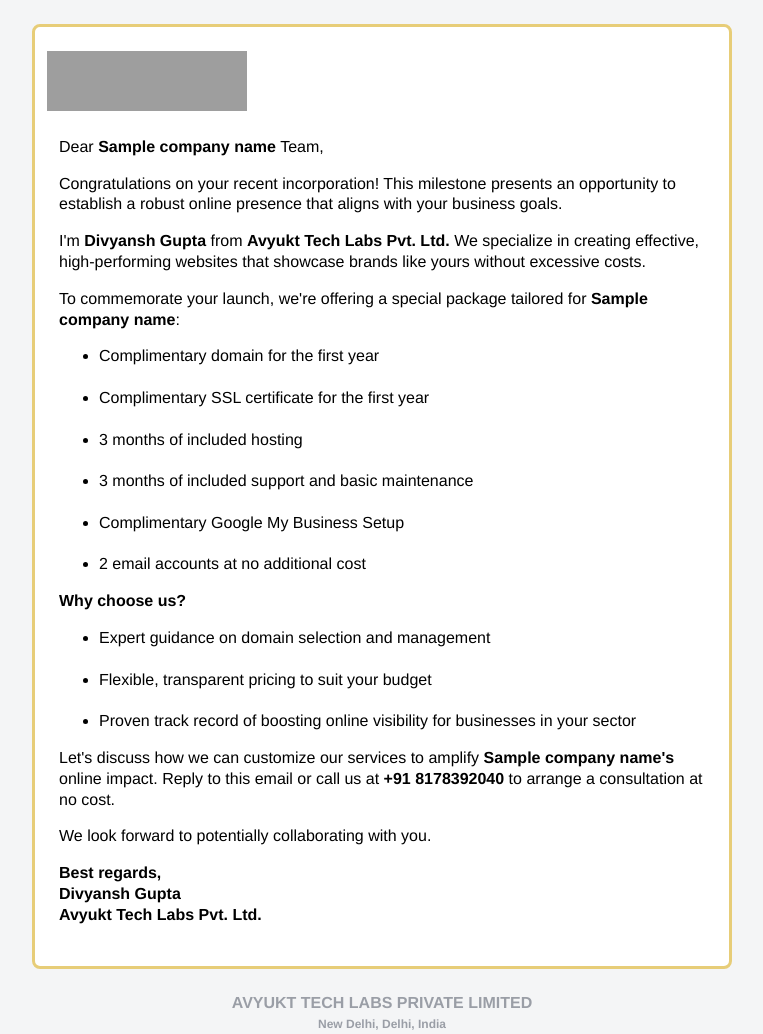
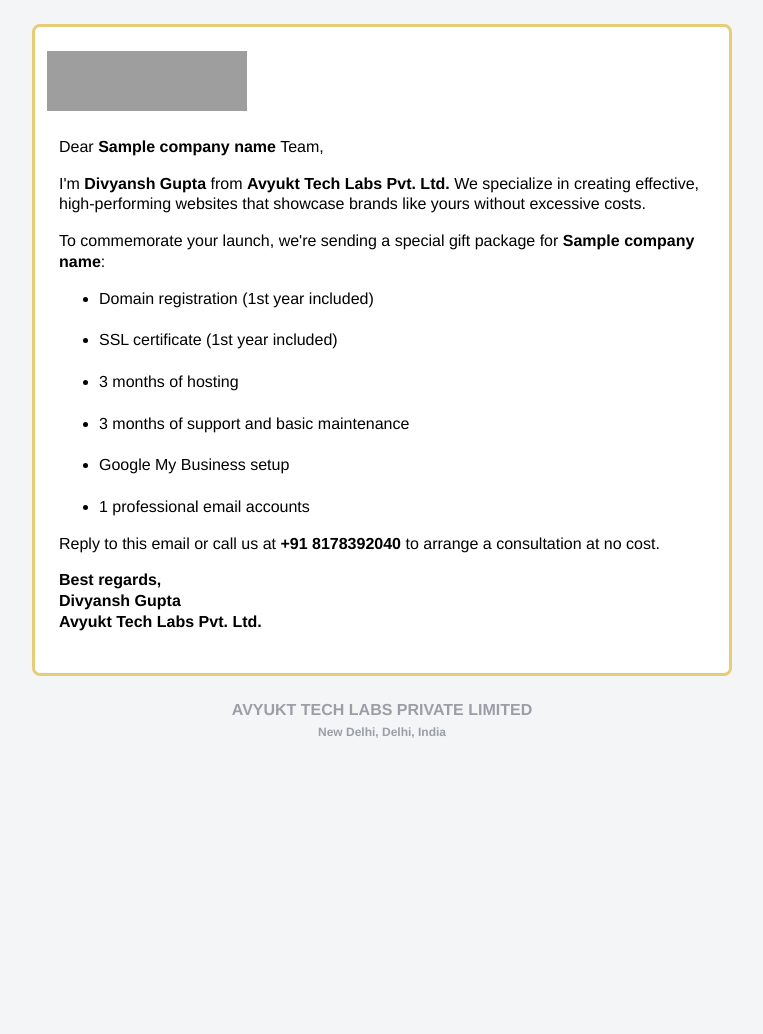
Before and after one commit to divyanshg/mca_automator, a Python web app: template templates/email_template.html in a window 1280 px wide. Shown: the whole page, without its empty margins (258-1021 px from the left). After the commit the page ends 738 px from the top, so only its background shows below. Run offline with Jinja, Linux system fonts and the light colour scheme; the template is opened without the code that fills it: most values are stand-ins (such as "Sample title", 1, 10 or a date in 2020); grey boxes are pictures that could not be loaded.

Commit message:
fix: new spam proof template(maybe)

```diff
--- a/config.py
+++ b/config.py
@@ -5,5 +5,5 @@
 FROM_EMAIL = "avyukt.labs21@gmail.com"
 FROM_PASSWORD = "iyax lowj lumd meix"
 XLSX_FILE = f"data/Companies Registered {today}.xlsx"
-TEMPLATE_FILE = "templates/email_template.html"
+TEMPLATE_FILE = "templates/template.html"
 API_URL = "https://www.mca.gov.in/bin/MDSMasterDataServlet"
--- a/email_sender.py
+++ b/email_sender.py
@@ -15,7 +15,7 @@
     msg = MIMEMultipart()
     msg['From'] = FROM_EMAIL
     msg['To'] = to_email
-    msg['Subject'] = f"Free domain + Hosting for {company_name}"
+    msg['Subject'] = f"Professional Website Development for {company_name}"
 
     # Add tracking pixel
     # encoded_email = urllib.parse.quote(to_email)
--- a/main.py
+++ b/main.py
@@ -27,6 +27,7 @@
 
                 if company_data and 'emailAddress' in company_data:
                     email_address = company_data['emailAddress']
+                    # email_address = "manyabhati21@gmail.com"
                     send_email(email_address, company_data["company"])
                     # filtered_data.at[index, 'email'] = email_address
 
--- a/templates/email_template.html
+++ b/templates/email_template.html
@@ -168,8 +168,8 @@
                 visibility: hidden;
                 width: 0;
               "
-              >Enhance your new business with a complimentary domain, SSL
-              certificate, and 3-month hosting package - Contact us today!</span
+              >Enhance your new business with a domain, SSL
+              certificate, and 3-month hosting completely on us!</span
             >
             <table
               role="presentation"
@@ -228,19 +228,6 @@
                       margin-bottom: 16px;
                     "
                   >
-                    Congratulations on your recent incorporation! This milestone
-                    presents an opportunity to establish a robust online
-                    presence that aligns with your business goals.
-                  </p>
-                  <p
-                    style="
-                      font-family: Helvetica, sans-serif;
-                      font-size: 16px;
-                      font-weight: normal;
-                      margin: 0;
-                      margin-bottom: 16px;
-                    "
-                  >
                     I'm <b>Divyansh Gupta</b> from
                     <b>Avyukt Tech Labs Pvt. Ltd.</b> We specialize in creating
                     effective, high-performing websites that showcase brands
@@ -255,23 +242,22 @@
                       margin-bottom: 16px;
                     "
                   >
-                    To commemorate your launch, we're offering a special package
-                    tailored for <b>{{company_name}}</b>:
+                    To commemorate your launch, we're sending a special gift package for <b>{{company_name}}</b>:
                   </p>
                   <ul>
-                    <li>Complimentary domain for the first year</li>
+                    <li>Domain registration (1st year included)</li>
                     <br />
-                    <li>Complimentary SSL certificate for the first year</li>
+                    <li>SSL certificate (1st year included)</li>
                     <br />
-                    <li>3 months of included hosting</li>
+                    <li>3 months of hosting</li>
                     <br />
-                    <li>3 months of included support and basic maintenance</li>
+                    <li>3 months of support and basic maintenance</li>
                     <br />
-                    <li>Complimentary Google My Business Setup</li>
+                    <li>Google My Business setup</li>
                     <br />
-                    <li>2 email accounts at no additional cost</li>
+                    <li>1 professional email accounts</li>
                   </ul>
-                  <b
+                  <!-- <b
                     style="
                       font-family: Helvetica, sans-serif;
                       font-size: 16px;
@@ -291,7 +277,7 @@
                       Proven track record of boosting online visibility for
                       businesses in your sector
                     </li>
-                  </ul>
+                  </ul> -->
 
                   <p
                     style="
@@ -302,21 +288,9 @@
                       margin-bottom: 16px;
                     "
                   >
-                    Let's discuss how we can customize our services to amplify
-                    <b>{{company_name}}'s</b> online impact. Reply to this email
+                    Reply to this email
                     or call us at <b>+91 8178392040</b> to arrange a
                     consultation at no cost.
-                  </p>
-                  <p
-                    style="
-                      font-family: Helvetica, sans-serif;
-                      font-size: 16px;
-                      font-weight: normal;
-                      margin: 0;
-                      margin-bottom: 16px;
-                    "
-                  >
-                    We look forward to potentially collaborating with you.
                   </p>
                   <p
                     style="
@@ -346,6 +320,7 @@
                 padding-top: 24px;
                 text-align: center;
                 width: 100%;
+                padding-bottom: 24px;
               "
             >
               <table
--- a/xlsx_handler.py
+++ b/xlsx_handler.py
@@ -14,6 +14,7 @@
     print(f"Using file: {xlsx_file}")
     df = pd.read_excel(xlsx_file, header=1)
     yesterday = (datetime.now() - timedelta(1)).strftime('%d-%b-%Y').upper()
+    # print(yesterday)
     filtered_df = df[df['DATE OF INCORPORATION'] == yesterday]
     print(df)
     print(len(filtered_df))
```
Also changed, not shown: templates/template.html (added, +19 -0 lines), 1 other file.
